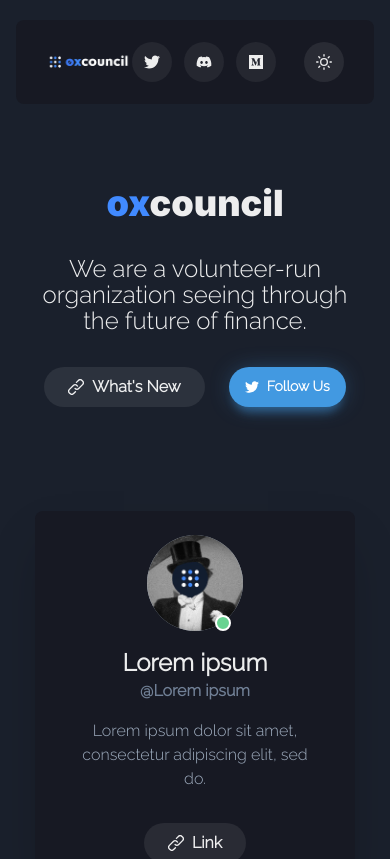
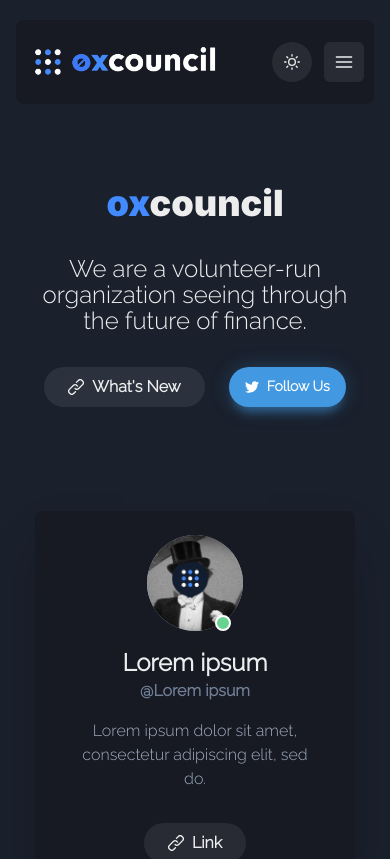
Before and after one commit to wanderer2049/oxcouncil, a Next.js app: page / in a window 390 px wide. Shown: the top 859 px of the page. Built offline with nearby package versions, Linux system fonts and the light colour scheme.

Commit message:
Improve mobile header

```diff
--- a/components/Header.tsx
+++ b/components/Header.tsx
@@ -4,6 +4,7 @@ import {
   Flex,
   Avatar,
   HStack,
+  VStack,
   Link,
   IconButton,
   Button,
@@ -18,6 +19,9 @@ import {
   useDisclosure,
   Stack,
   Image,
+  Icon,
+  Text,
+  Collapse
 } from '@chakra-ui/react';
 import {
   HamburgerIcon,
@@ -39,9 +43,10 @@ const NavLink = ({ children }: { children: ReactNode }) => (
     px={2}
     py={1}
     rounded={'md'}
+    color="gray.500"
     _hover={{
       textDecoration: 'none',
-      bg: useColorModeValue('gray.200', 'gray.700'),
+      color: useColorModeValue("gray.800", "white")
     }}
     href={'#'}
     fontWeight="bold"
@@ -51,12 +56,12 @@ const NavLink = ({ children }: { children: ReactNode }) => (
 );
 
 export const Header = () => {
-  const { isOpen, onOpen, onClose } = useDisclosure();
+  const { isOpen, onToggle } = useDisclosure();
   const { colorMode, toggleColorMode } = useColorMode();
 
   return (
     <>
-      <Box bg={useColorModeValue('gray.100', 'gray.900')} p={"10px 30px"} rounded={'lg'}>
+      <Box bg={useColorModeValue('gray.100', 'gray.900')} p={{ base: '10px 10px', md: '10px 30px' }} rounded={'lg'}>
         <Flex h={16} alignItems={'center'} justifyContent={'space-between'}>
           <HStack spacing={8} alignItems={'center'}>
             <Box>
@@ -72,12 +77,38 @@ export const Header = () => {
             </HStack>
           </HStack>
           <Flex alignItems={'center'}>
-            <Socials />
+            <Box display={{ base: "none", md: "flex" }}>
+              <Socials />
+            </Box>
             <Button onClick={toggleColorMode} ml={7} rounded={'full'} width="20px">
               {colorMode === 'light' ? <MoonIcon /> : <SunIcon />}
             </Button>
+            <Flex
+              flex={{ base: 1, md: 'auto' }}
+              ml={{ base: 3 }}
+              display={{ base: 'flex', md: 'none' }}>
+              <IconButton
+                onClick={onToggle}
+                icon={
+                  isOpen ? <CloseIcon w={3} h={3} /> : <HamburgerIcon w={5} h={5} />
+                }
+                aria-label={'Toggle Navigation'}
+              />
+            </Flex>
           </Flex>
         </Flex>
+        <Collapse in={isOpen} animateOpacity>
+          <VStack
+            as={'nav'}
+            spacing={4}
+            display={{ base: 'flex', md: 'none' }}
+            >
+              {Links.map((link) => (
+                <NavLink key={link}>{link}</NavLink>
+              ))}
+              <Socials />
+            </VStack>
+        </Collapse>
       </Box>
     </>
   );
--- a/package.json
+++ b/package.json
@@ -13,8 +13,8 @@
     "@chakra-ui/react": "^1.8.8",
     "@emotion/react": "^11.9.0",
     "@emotion/styled": "^11.8.1",
-    "@fontsource/inter": "^4.5.7",
-    "@fontsource/raleway": "^4.5.5",
+    "@fontsource/inter": "^4.5.10",
+    "@fontsource/raleway": "^4.5.8",
     "@types/react-slick": "^0.23.8",
     "framer-motion": "^6.3.2",
     "next": "12.1.5",
--- a/pages/index.tsx
+++ b/pages/index.tsx
@@ -6,6 +6,7 @@ import {
   SimpleGrid
 } from '@chakra-ui/react';
 import { Header } from '../components/Header'
+import { Header2 } from '../components/Header2'
 import { Hero } from '../components/Hero'
 import { Team } from '../components/Team'
 import { Footer } from '../components/Footer'
```
Also changed, not shown: 2 other files (tests, documents, lock files or other folders).
